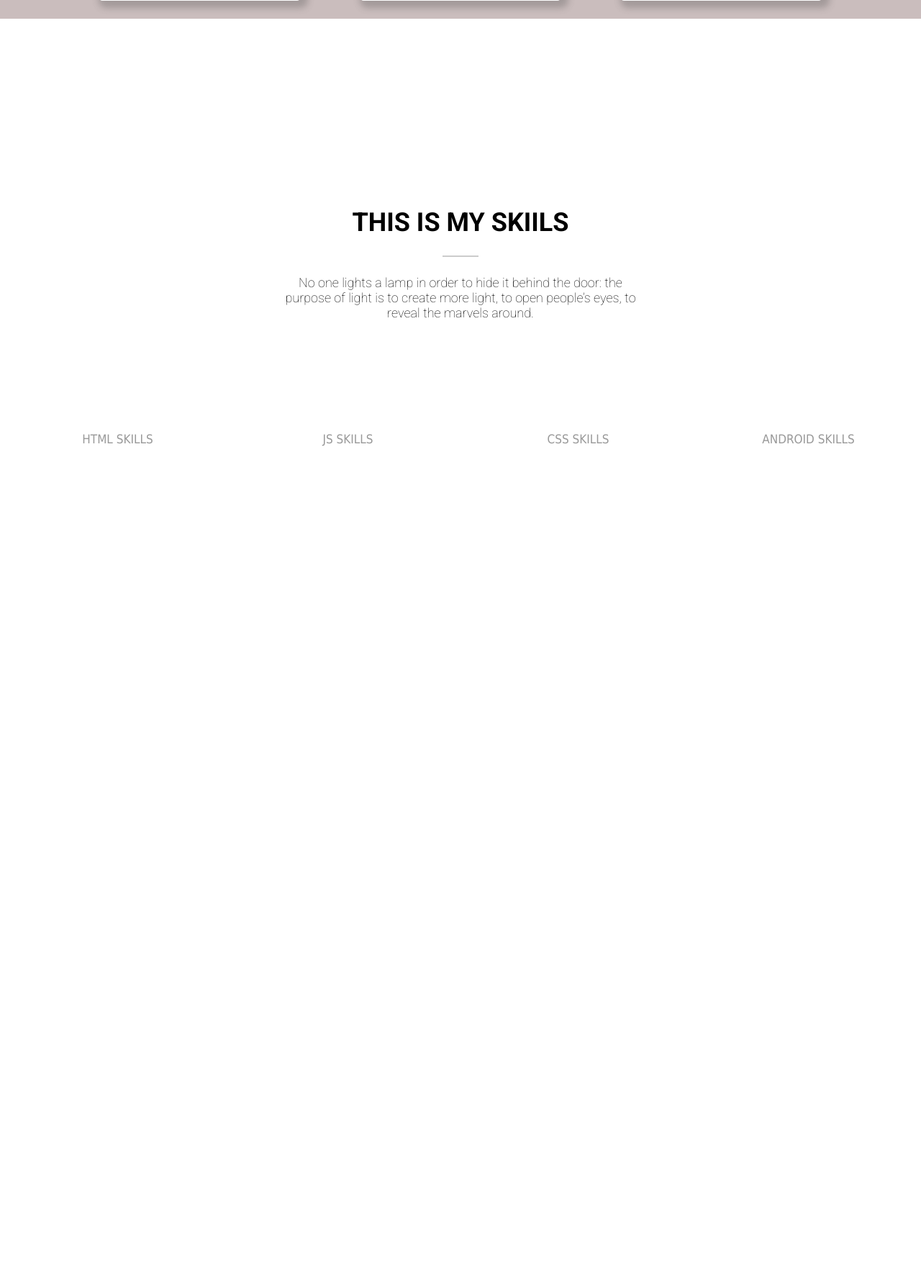
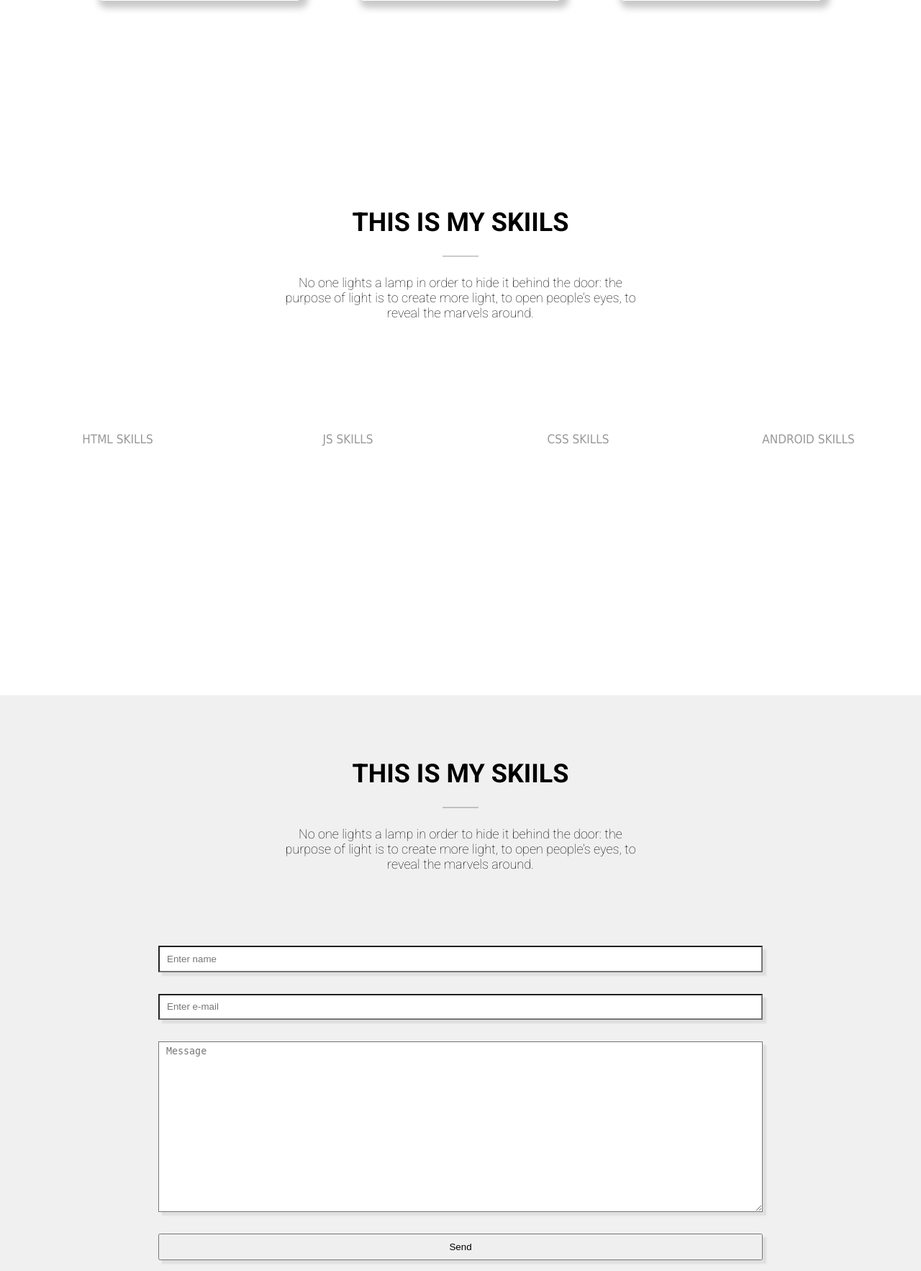
Before and after one commit to LinqCod/portfolio-site, a PHP site: page / in a window 1280 px wide. Shown: the part 2745-4511 px from the top of the page at 72% size. Before the commit the page ends 3365 px from the top, so only its background shows below. Run offline with PHP 8.4, Linux system fonts and the light colour scheme; some libraries are stand-ins or nearby versions.

Commit message:
next-gen2

```diff
--- a/PortfolioSite/index.html
+++ b/PortfolioSite/index.html
@@ -174,7 +174,24 @@
             </div>
         </div>
     </section>
+    <div class="contact-container">
+        <div id="texts">
+            <h2>THIS IS MY SKIILS</h2>
+            <hr>
+            <p>No one lights a lamp in order to hide it behind the door:
+            the purpose of light is to create more light,
+            to open people’s eyes, to reveal the marvels around.
+            </p>
+        </div>
 
+        <form class="contact-form" action="/feedback_form.php" method="post">
+            <input id="inp" type="text" name="fio" placeholder="Enter name">
+            <input id="inp" type="text" name="email" placeholder="Enter e-mail">
+             <textarea id="inp" name="feedback" id="" cols="100" rows="15" placeholder="Message"></textarea>
+            <input id="inp" class="SendButton" type="submit" value="Send">
+        </form>
+
+    </div>
     <script src="https://code.jquery.com/jquery-3.5.1.js"></script>
     <script src="https://cdnjs.cloudflare.com/ajax/libs/jquery-circle-progress/1.2.0/circle-progress.min.js"></script>
 </body>
--- a/PortfolioSite/styles.css
+++ b/PortfolioSite/styles.css
@@ -31,6 +31,12 @@
     background-color: #F1F0F0;
 }
 
+.contact-container {
+    height: 100vh;
+    display: grid;
+    background-color: #F1F0F0;
+    grid-template-rows: 1fr 1fr;
+}
 
 .container{
     height: 100vh;
@@ -47,7 +53,6 @@
     height: 140vh;
     display: grid;
     grid-template-rows: 1fr 1fr;
-    background-color: #CABDBD;
 }
 
 #skills {
@@ -69,6 +74,19 @@
 }
 
 @import url('https://fonts.googleapis.com/css?family=Lora:400,700i');
+
+.contact-form{
+    display: grid;
+    grid-template-rows: 1fr 1fr 4fr 1fr;
+    justify-content: center;
+    align-content: center;
+}
+
+#inp{
+    margin: 15px;
+    padding: 5px 10px;
+    box-shadow: 5px 5px 2px rgba(72, 72, 72, 0.1);
+}
 
 .circular-progress-bar {
     position: relative;
```
Also changed, not shown: PortfolioSite/feedback_form.php (added, +45 -0 lines).
